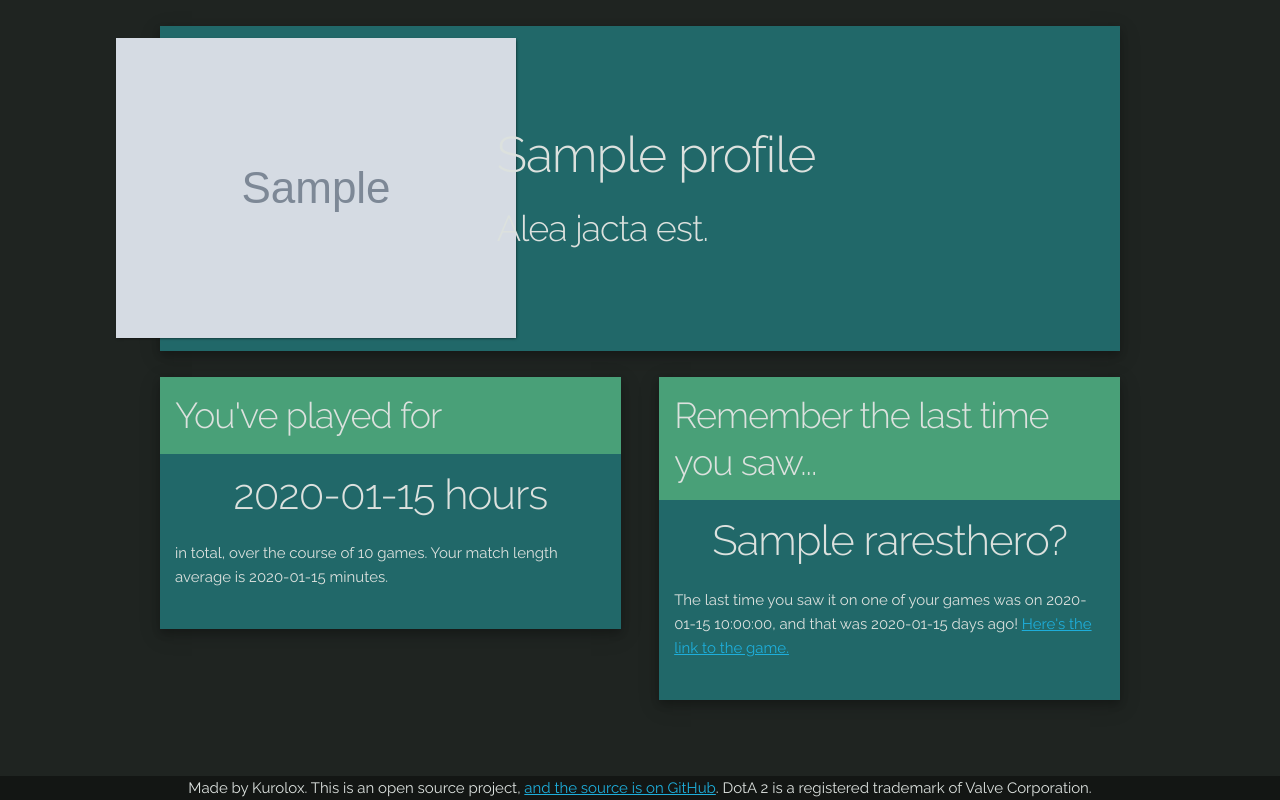
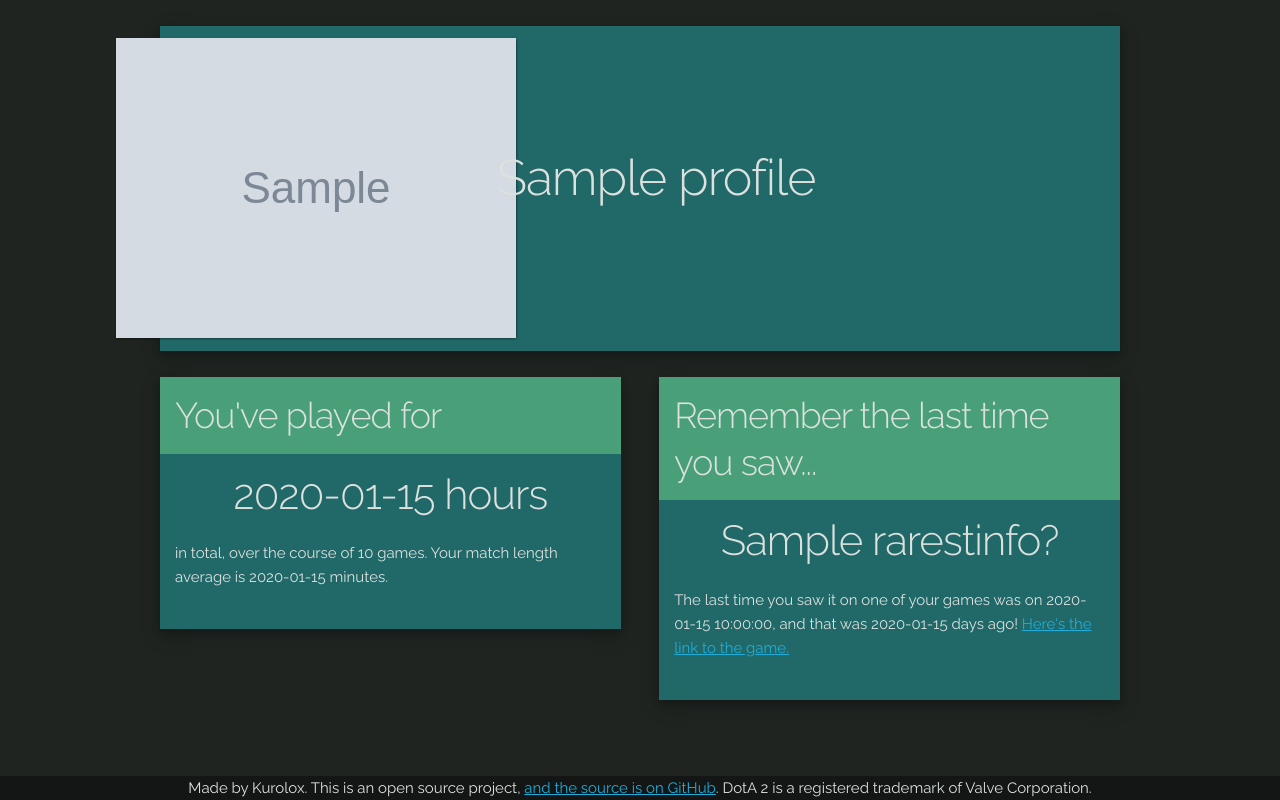
Before and after one commit to Kurolox/Dotamusing, a Flask app: template src/templates/profile.html in a window 1280 px wide. Run offline with Flask 2, Linux system fonts and the light colour scheme; the template is opened without the code that fills it: most values are stand-ins (such as "Sample title", 1, 10 or a date in 2020); grey boxes marked "Sample" are stand-in pictures.

Commit message:
Finished rarest hero box

```diff
--- a/src/gatherer.py
+++ b/src/gatherer.py
@@ -49,7 +49,7 @@ def gather_rarest(match_history, api_key):
     rarest_dict["timediff"] = format(((int(datetime.now().timestamp(
     ))) - rarest_dict["game_json"]["start_time"]) / (3600 * 24), ".1f")
     rarest_dict["heroname"] = [hero for hero in requests.get(
-        f"https://api.steampowered.com/IEconDOTA2_570/GetHeroes/v0001/?key={api_key}&language=en_us&format=JSON").json()["heroes"] if hero["id"] == rarest_dict["raresthero"]][0]
+        f"https://api.steampowered.com/IEconDOTA2_570/GetHeroes/v0001/?key={api_key}&language=en_us&format=JSON").json()["result"]["heroes"] if hero["id"] == rarest_dict["raresthero"]][0]["localized_name"]
     return rarest_dict
 
 
--- a/src/templates/profile.html
+++ b/src/templates/profile.html
@@ -49,7 +49,7 @@
             {% else %}
             <h1 class="profile-name">Undefined</h1>
             {% endif %}
-            <h3 class="profile-rank">Alea jacta est.</h3>
+           <!-- <h3 class="profile-rank">Alea jacta est.</h3> -->
         </div>
     </div>
 
@@ -61,7 +61,9 @@
                 </h3>
                 <div class="box-content">
                     {% if profile.match_history %}
-                    <h2 class="box-flask">{{ profile.match_history.totaltime }} hours</h2>
+                    <div class="box-img-text">
+                        <h2 class="box-flask">{{ profile.match_history.totaltime }} hours</h2>
+                    </div>
                     {% endif %}
                     <p> in total, over the course of {{profile.match_history.totalgames}} games. Your match length average is
                         {{ profile.match_history.averagetime}} minutes.</p>
@@ -76,10 +78,12 @@
                 </h3>
                 <div class="box-content">
                     {% if profile.match_history.rarestinfo %}
-                    <h2 class="box-flask">{{ profile.match_history.rarestinfo.raresthero }}?</h2>
+                    <h2 class="box-flask">{{ profile.match_history.rarestinfo.heroname }}?</h2>
                     {% endif %}
                     <p> The last time you saw it on one of your games was on {{ profile.match_history.rarestinfo.date }}, and
-                        that was {{ profile.match_history.rarestinfo.timediff }} days ago! <a href="https://www.opendota.com/matches/{{ profile.match_history.rarestinfo.gameID }}">Here's the link to the game.</a></p>
+                        that was {{ profile.match_history.rarestinfo.timediff }} days ago!
+                        <a href="https://www.opendota.com/matches/{{ profile.match_history.rarestinfo.gameID }}">Here's the link to the game.</a>
+                    </p>
                 </div>
             </div>
         </div>
```
